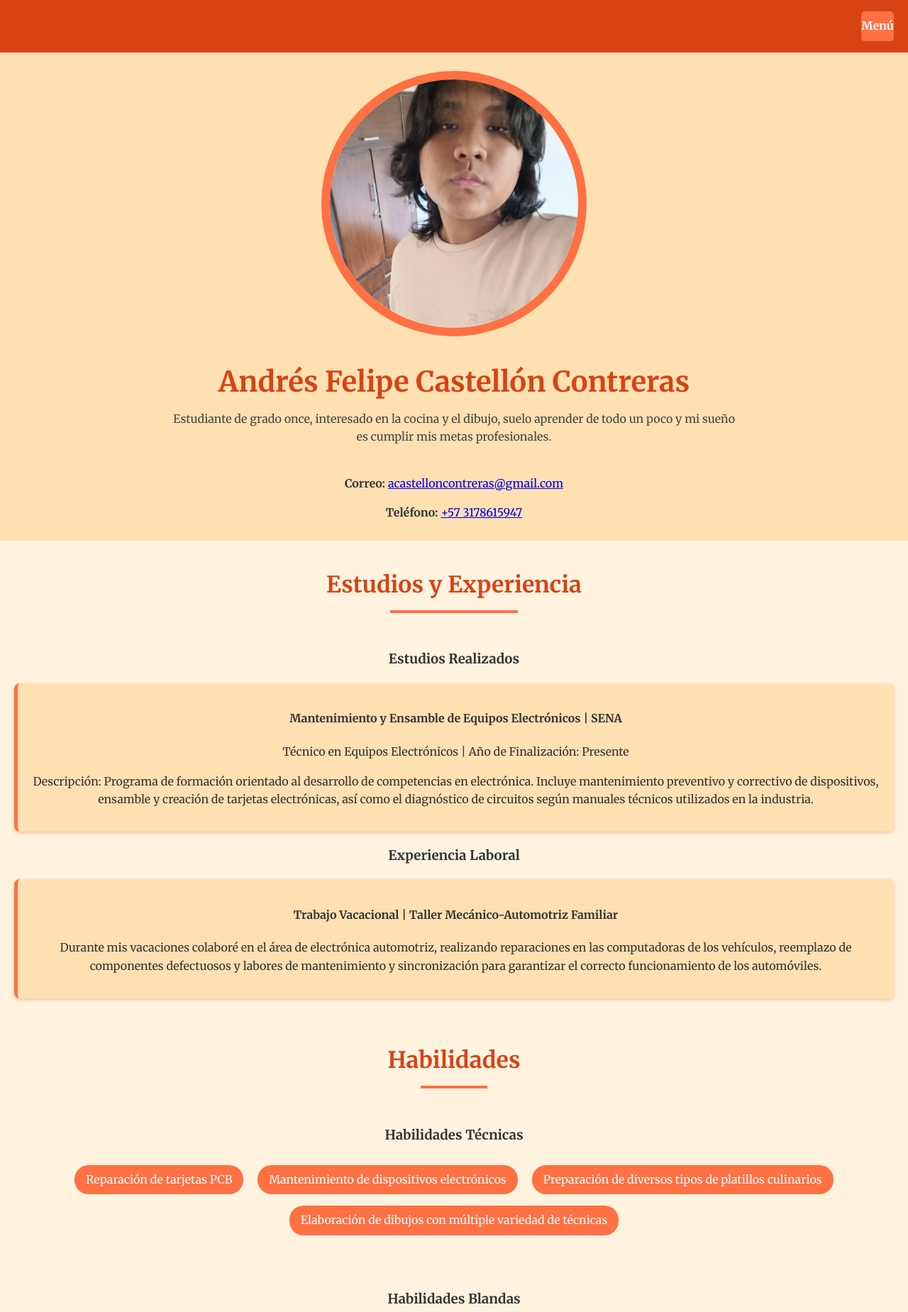
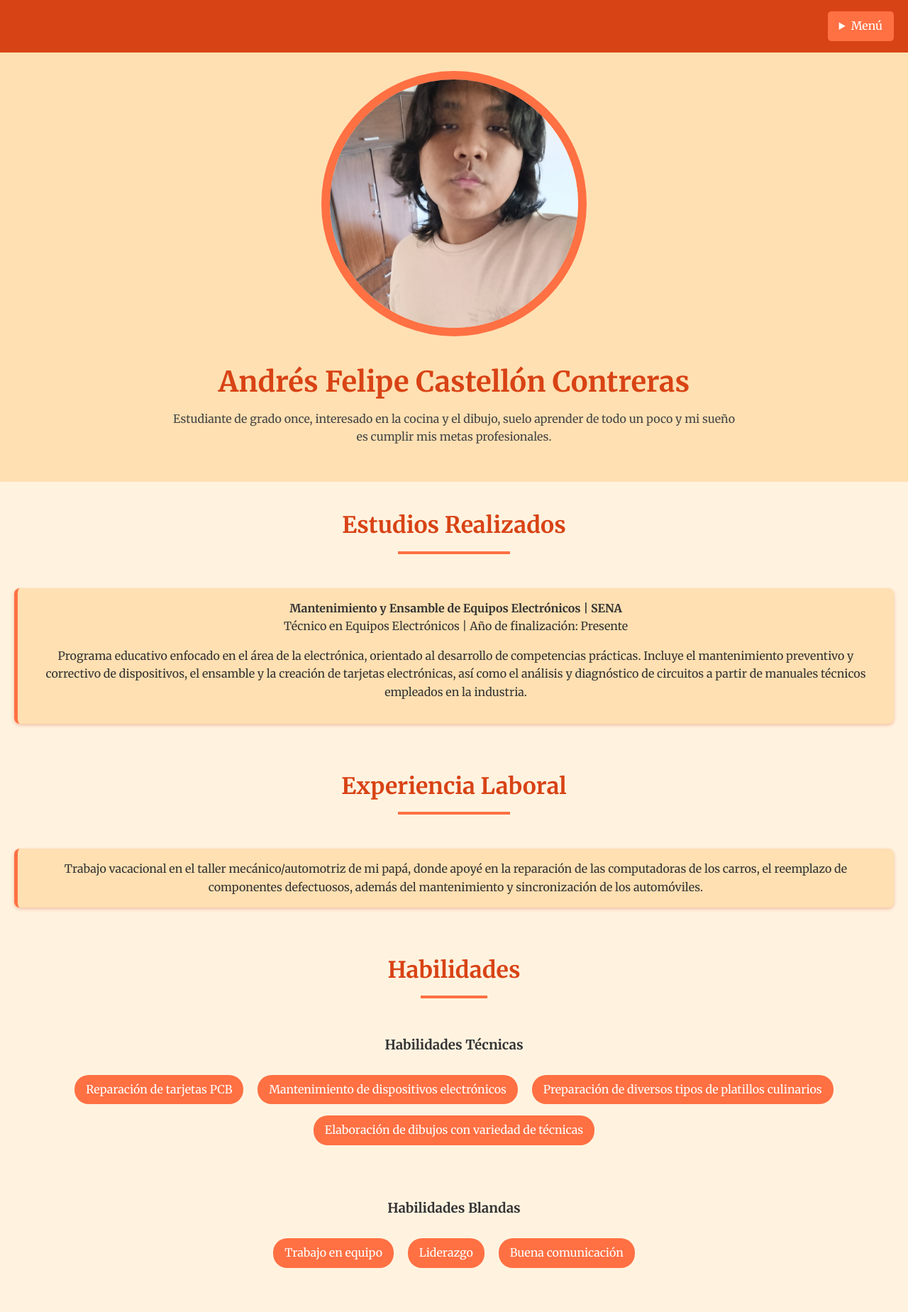
Before and after one commit to Andrescastellon/Milandingpage-, a plain HTML site: page index.html in a window 1280 px wide. Shown: the top 1849 px of the page at 71% size. Drawn offline with Linux system fonts and the light colour scheme; a web font is replaced by a local one.

Commit message:
Update index.html

```diff
--- a/index.html
+++ b/index.html
@@ -3,64 +3,69 @@
 <head>
     <meta charset="UTF-8">
     <meta name="viewport" content="width=device-width, initial-scale=1.0">
-    <style>
-    @import url('https://fonts.googleapis.com/css2?family=Asimovian&family=Roboto+Slab:wght@100..900&display=swap');
-    </style>
-    <title>Mi CV - Landing Page</title>
-    <link rel="stylesheet" href="./Style.css">
+    <title>Hoja de Vida - Andrés Felipe Castellón Contreras</title>
+
+    <!-- ✅ Fuente Google Fonts -->
+    <link href="https://fonts.googleapis.com/css2?family=Merriweather:wght@300;400;700&display=swap" rel="stylesheet">
+
+    <!-- ✅ Tu archivo CSS -->
+    <link rel="stylesheet" href="Style.css">
 </head>
 <body>
-
     <header class="header">
-        <nav class="nav">
+        <nav>
             <details class="accordion-nav">
-                <summary class="nav-link">Menú</summary>
+                <summary>Menú</summary>
                 <ul class="nav-list">
-                    <li class="nav-item"><a href="#inicio" class="nav-link">Inicio</a></li>
-                    <li class="nav-item"><a href="#linktree" class="nav-link">Mis Redes</a></li>
-                    <li class="nav-item"><a href="#contacto" class="nav-link">Contacto</a></li>
+                    <li><a href="#perfil" class="nav-link">Perfil</a></li>
+                    <li><a href="#estudios" class="nav-link">Estudios</a></li>
+                    <li><a href="#experiencia" class="nav-link">Experiencia</a></li>
+                    <li><a href="#habilidades" class="nav-link">Habilidades</a></li>
+                    <li><a href="#linktree" class="nav-link">Redes</a></li>
+                    <li><a href="#contacto" class="nav-link">Contacto</a></li>
                 </ul>
             </details>
         </nav>
     </header>
 
-    <section id="inicio" class="section profile-section">
-        <div class="profile-container">
+    <!-- Perfil -->
+    <section id="perfil" class="section profile-section">
         <img src="./Yo.jpg" alt="Foto de Perfil de Andrés Felipe Castellón Contreras" class="profile-photo">
         <h1 class="profile-name">Andrés Felipe Castellón Contreras</h1>
         <p class="profile-summary">
             Estudiante de grado once, interesado en la cocina y el dibujo, suelo aprender de todo un poco y mi sueño es cumplir mis metas profesionales.
         </p>
-            <div class="contact-info">
-                <p><strong>Correo:</strong> <a href="mailto:acastelloncontreras@gmail.com">acastelloncontreras@gmail.com</a></p>
-                <p><strong>Teléfono:</strong> <a href="http://wa.me/+573178615947" target="_blank" rel="noopener noreferrer">+57 3178615947</a></p>
-            </div>
-        </div>
     </section>
 
-    <section class="section">
-        <h2 class="section-title">Estudios y Experiencia</h2>
-        <div class="section-content">
-            <h3>Estudios Realizados</h3>
+    <!-- Estudios -->
+    <section id="estudios" class="section studies-section">
+        <h2 class="section-title">Estudios Realizados</h2>
         <ul class="list">
             <li>
-                    <h4>Mantenimiento y Ensamble de Equipos Electrónicos | SENA</h4>
-                    <p>Técnico en Equipos Electrónicos | Año de Finalización: Presente</p>
-                    <p>Descripción: Programa de formación orientado al desarrollo de competencias en electrónica. Incluye mantenimiento preventivo y correctivo de dispositivos, ensamble y creación de tarjetas electrónicas, así como el diagnóstico de circuitos según manuales técnicos utilizados en la industria.</p>
+                <strong>Mantenimiento y Ensamble de Equipos Electrónicos | SENA</strong><br>
+                Técnico en Equipos Electrónicos | Año de finalización: Presente
+                <p>
+                    Programa educativo enfocado en el área de la electrónica, orientado al desarrollo de competencias prácticas.
+                    Incluye el mantenimiento preventivo y correctivo de dispositivos, el ensamble y la creación de tarjetas electrónicas,
+                    así como el análisis y diagnóstico de circuitos a partir de manuales técnicos empleados en la industria.
+                </p>
             </li>
         </ul>
+    </section>
 
-            <h3>Experiencia Laboral</h3>
+    <!-- Experiencia -->
+    <section id="experiencia" class="section experience-section">
+        <h2 class="section-title">Experiencia Laboral</h2>
         <ul class="list">
             <li>
-                    <h4>Trabajo Vacacional | Taller Mecánico-Automotriz Familiar</h4>
-                    <p>Durante mis vacaciones colaboré en el área de electrónica automotriz, realizando reparaciones en las computadoras de los vehículos, reemplazo de componentes defectuosos y labores de mantenimiento y sincronización para garantizar el correcto funcionamiento de los automóviles.</p>
+                Trabajo vacacional en el taller mecánico/automotriz de mi papá, donde apoyé en la reparación de las computadoras de los carros,
+                el reemplazo de componentes defectuosos, además del mantenimiento y sincronización de los automóviles.
             </li>
         </ul>
-        </div>
     </section>
 
-    <section class="section skills-section">
+    <!-- Habilidades -->
+    <section id="habilidades" class="section skills-section">
         <h2 class="section-title">Habilidades</h2>
         <div class="skills-container">
             <div class="skill-group">
@@ -69,7 +74,7 @@
                     <li>Reparación de tarjetas PCB</li>
                     <li>Mantenimiento de dispositivos electrónicos</li>
                     <li>Preparación de diversos tipos de platillos culinarios</li>
-                    <li>Elaboración de dibujos con múltiple variedad de técnicas</li>
+                    <li>Elaboración de dibujos con variedad de técnicas</li>
                 </ul>
             </div>
             <div class="skill-group">
@@ -83,27 +88,27 @@
         </div>
     </section>
 
+    <!-- Redes -->
     <section id="linktree" class="section linktree-section">
         <h2 class="section-title">Mis Redes</h2>
         <div class="linktree-container">
-            <img src="./Yo.jpg" alt="Foto de Perfil de Andrés Felipe Castellón Contreras" class="profile-photo">
             <a href="https://www.tiktok.com/@ky0kwu?_t=ZS-8zLv2YwQs6u&_r=1" target="_blank" class="linktree-link"><strong>TikTok</strong></a>
             <a href="https://www.instagram.com/kyokuw_?igsh=MXhmemo1bTJhc2toZA==" target="_blank" class="linktree-link"><strong>Instagram</strong></a>
         </div>
     </section>
 
+    <!-- Contacto -->
     <section id="contacto" class="section contact-section">
         <h2 class="section-title">Contáctame</h2>
         <div class="contact-info">
             <p><strong>Correo:</strong> <a href="mailto:acastelloncontreras@gmail.com">acastelloncontreras@gmail.com</a></p>
-            <p><strong>WhatsApp:</strong> <a href="http://wa.me/+573178615947" target="_blank" rel="noopener noreferrer">+57 3178615947</a></p>
+            <p><strong>Teléfono:</strong> 317 8615947</p>
         </div>
     </section>
 
+    <!-- Footer -->
     <footer class="footer">
         <p>&copy; 2025 Andrés Felipe Castellón Contreras <br> Todos los derechos reservados.</p>
     </footer>
-
-    <script src="./script.js"></script>
 </body>
 </html>
```
Lines whose indentation alone changed are shown as unchanged.
